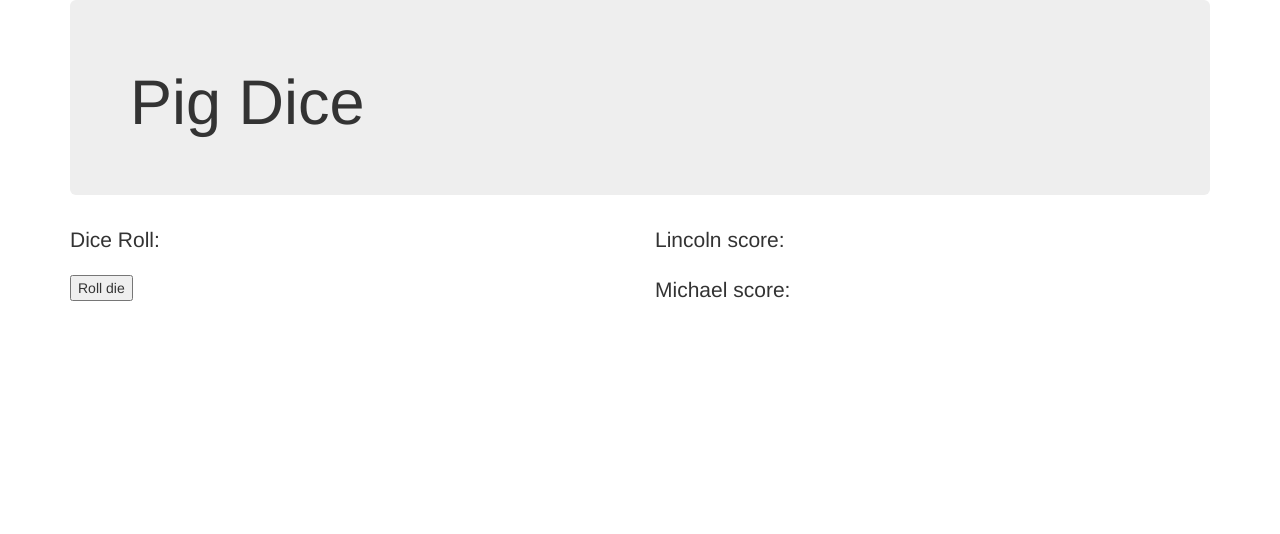
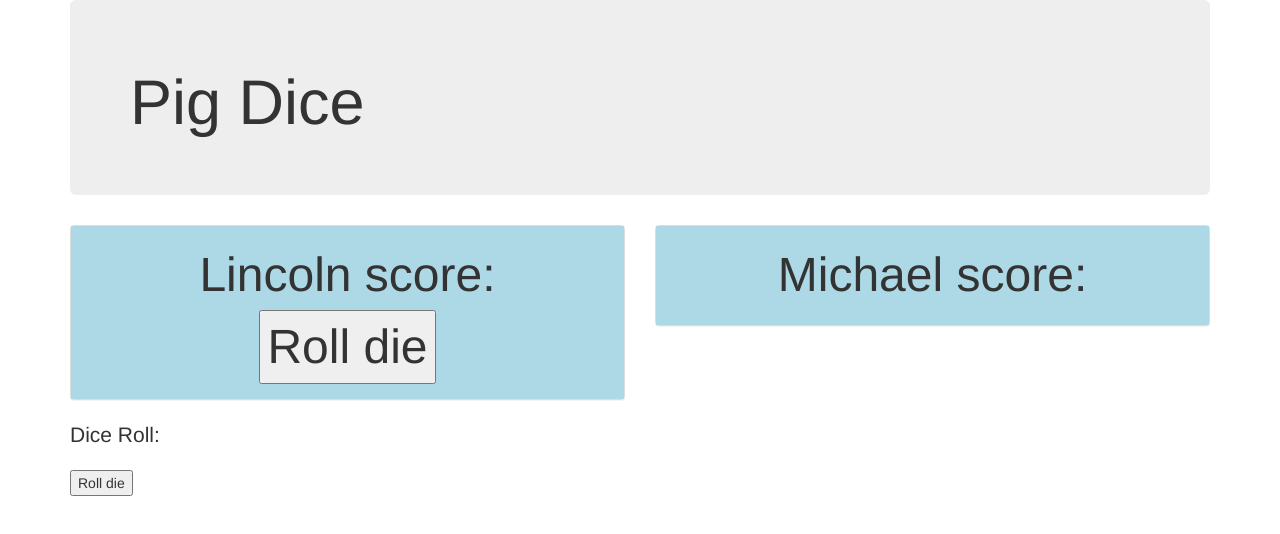
Before and after one commit to Sammie123/pig-die, a plain HTML site: page index.html in a window 1280 px wide. Drawn offline with Linux system fonts and the light colour scheme.

Commit message:
reorganize html to show players side by side and give them their own roll button

```diff
--- a/css/styles.css
+++ b/css/styles.css
@@ -1,3 +1,8 @@
-.gameOver {
+.gameOver, #player1roll, #player2roll {
   display: none;
 }
+
+.score {
+  font-size: 48px;
+  background-color: lightblue;
+}
--- a/index.html
+++ b/index.html
@@ -12,18 +12,38 @@
       <div class="jumbotron">
         <h1>Pig Dice</h1>
       </div>
+
       <div class="row">
+
         <div class="col-md-6">
-          <p class="lead">Dice Roll: <span class="roll"></span></p>
-          <form><button type="submit">Roll die</button></form>
+          <div class="panel panel-default">
+            <div class="panel-body text-center score">
+              <span class="playerName1"></span> score: <span class="playerScore1"></span>
+              <div id="player1roll">
+
+                <form class="rollForm"><button type="submit">Roll die</button></form>
+
+              </div>
+            </div>
+          </div>
         </div>
 
         <div class="col-md-6">
-          <p class="lead"><span class="playerName1"></span> score: <span class="playerScore1"></span></p>
+          <div class="panel panel-default">
+            <div class="panel-body text-center score">
+              <span class="playerName2"></span> score: <span class="playerScore2"></span>
+              <div id="player2roll">
+                <form class="rollForm"><button type="submit">Roll die</button></form>
+              </div>
+            </div>
+          </div>
+        </div>
 
-          <p class="lead"><span class="playerName2"></span> score: <span class="playerScore2"></span></p>
-        </div>
       </div>
+
+      <p class="lead">Dice Roll: <span class="roll"></span></p>
+      <form class="rollForm"><button type="submit">Roll die</button></form>
+
       <div class="gameOver">
         <p>Game Over. <span class="winner"></span> Wins!</p>
       </div>
--- a/js/scripts.js
+++ b/js/scripts.js
@@ -28,8 +28,9 @@ $(document).ready(function() {
 
   $(".playerName1").text(player1.name);
   $(".playerName2").text(player2.name);
+  $("#player1roll").show();
 
-  $("form").submit(function(event) {
+  $("form.rollForm").submit(function(event) {
     event.preventDefault();
 
     //var points = die.rollDie(); // roll die
@@ -41,6 +42,9 @@ $(document).ready(function() {
       if (points === 1) {
         player1.hasDie = false;
         player2.hasDie = true;
+        $("#player2roll").show();
+        $("#player1roll").hide();
+
       } else {
         player1.updateScore(points);
       }
@@ -48,6 +52,8 @@ $(document).ready(function() {
       if (points === 1) {
         player2.hasDie = false;
         player1.hasDie = true;
+        $("#player1roll").show();
+        $("#player2roll").hide();
       } else {
         player2.updateScore(points);
       }
```
